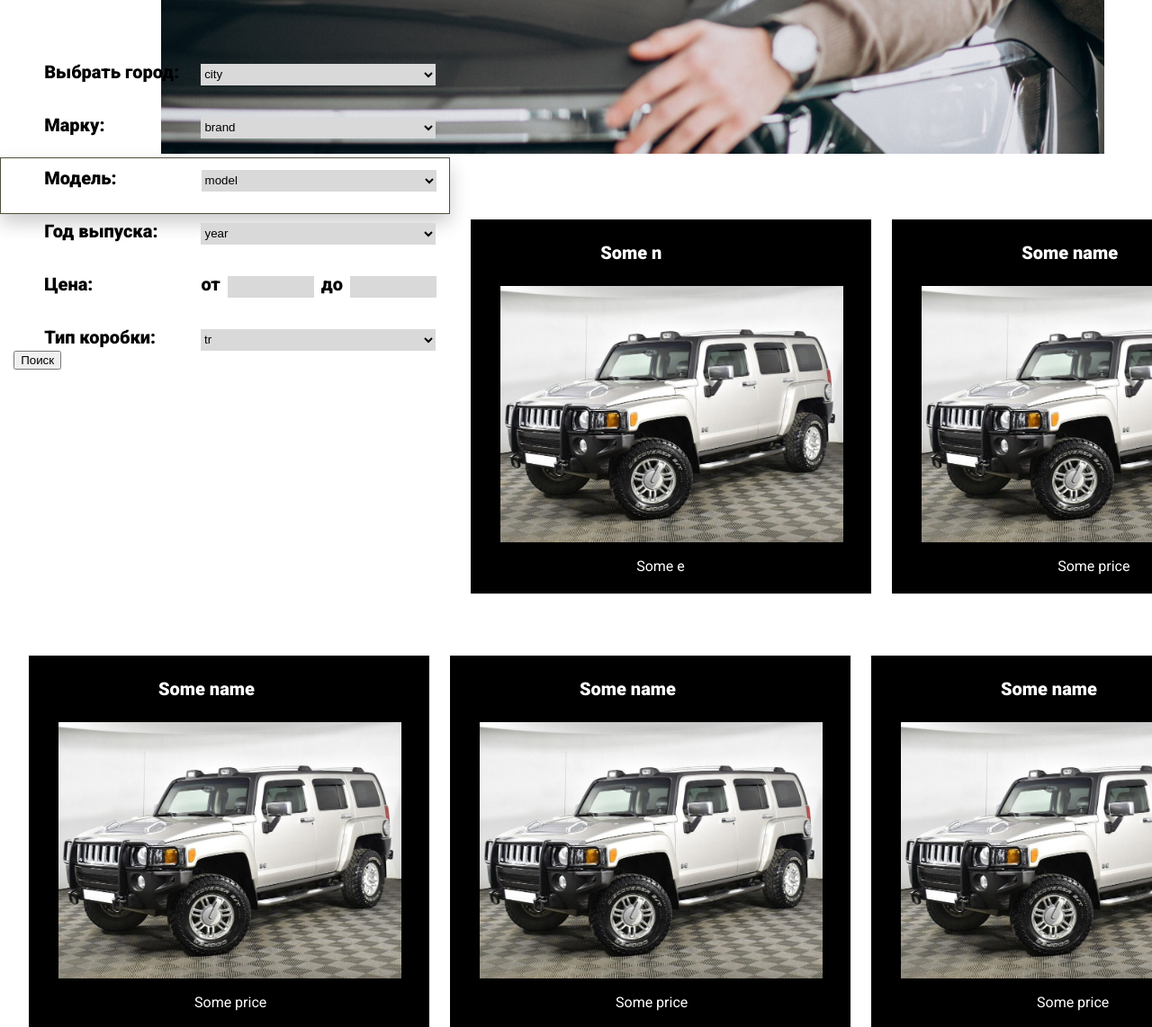
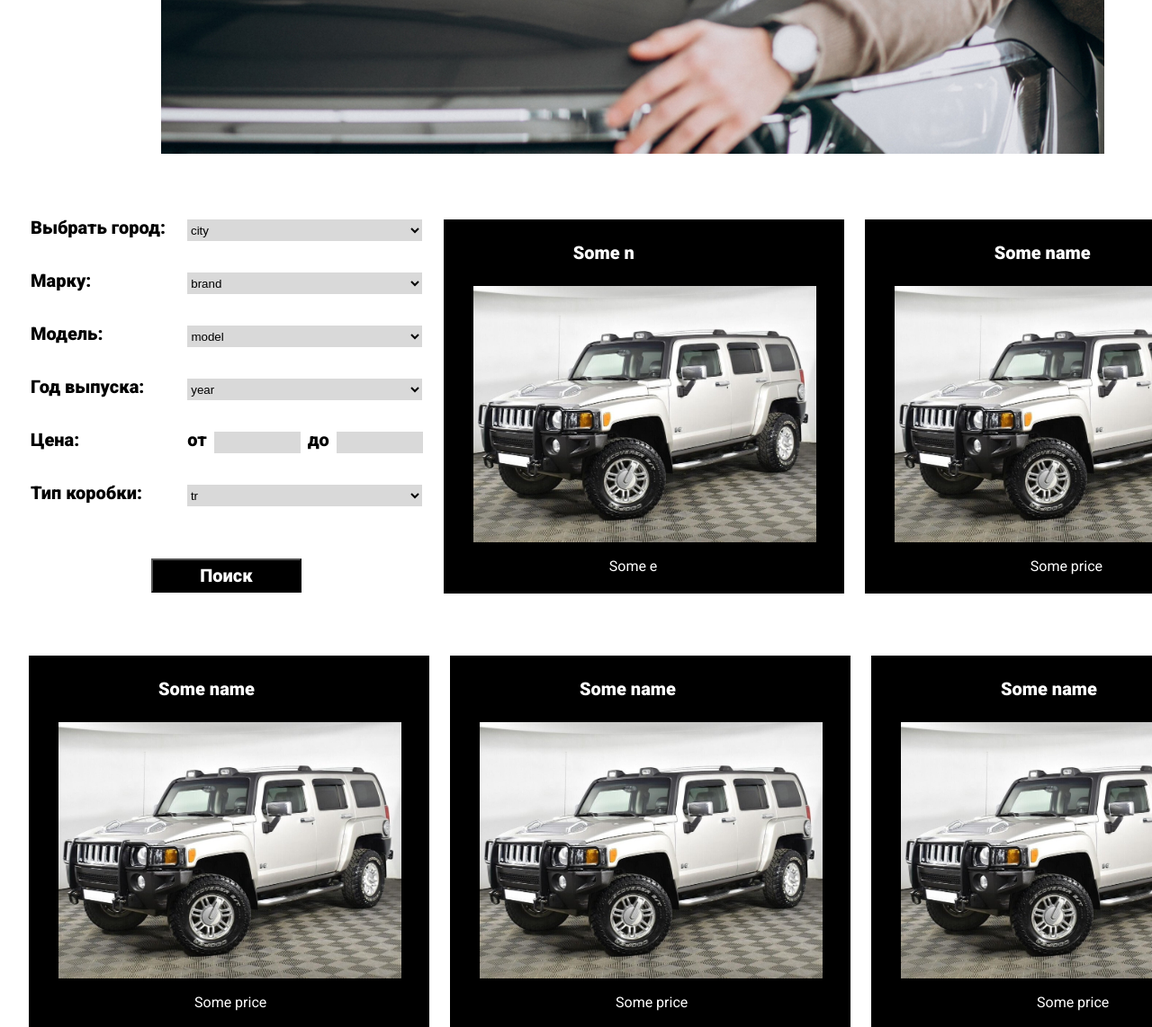
Before and after one commit to karinaKarinakarinaKarina/buycarsite_front, a plain HTML site: page index.html in a window 1280 px wide. Shown: the part 588-1730 px from the top of the page at 90% size. Drawn offline with Linux system fonts and the light colour scheme.

Commit message:
Add files via upload

```diff
--- a/src/styles/style.css
+++ b/src/styles/style.css
@@ -109,15 +109,9 @@ body {
 }
 
 form {
-    width: 500.144px;
-    height: 63px;
-    flex-shrink: 0;
-    border: 1px solid #4E4F3A;;
-    box-shadow: 0px 10px 20px 0px rgba(0, 0, 0, 0.20);
     display: flex;
     align-items: center;
     justify-content: center;
-    background-color: #fff;
 }
 
 .login {
@@ -289,7 +283,7 @@ input[type="number"] {
     background: #D9D9D9;
 }
 
-.search_button {
+#sub {
     display: flex;
     justify-content: center;
     align-items: center;
```
